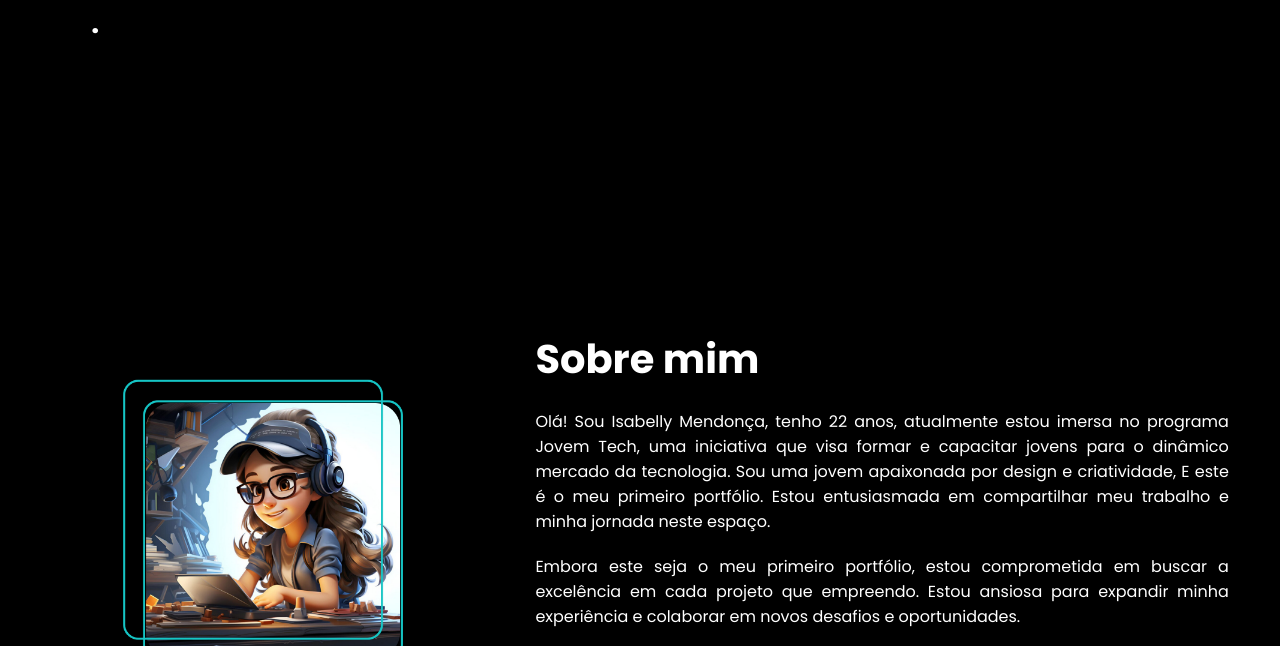
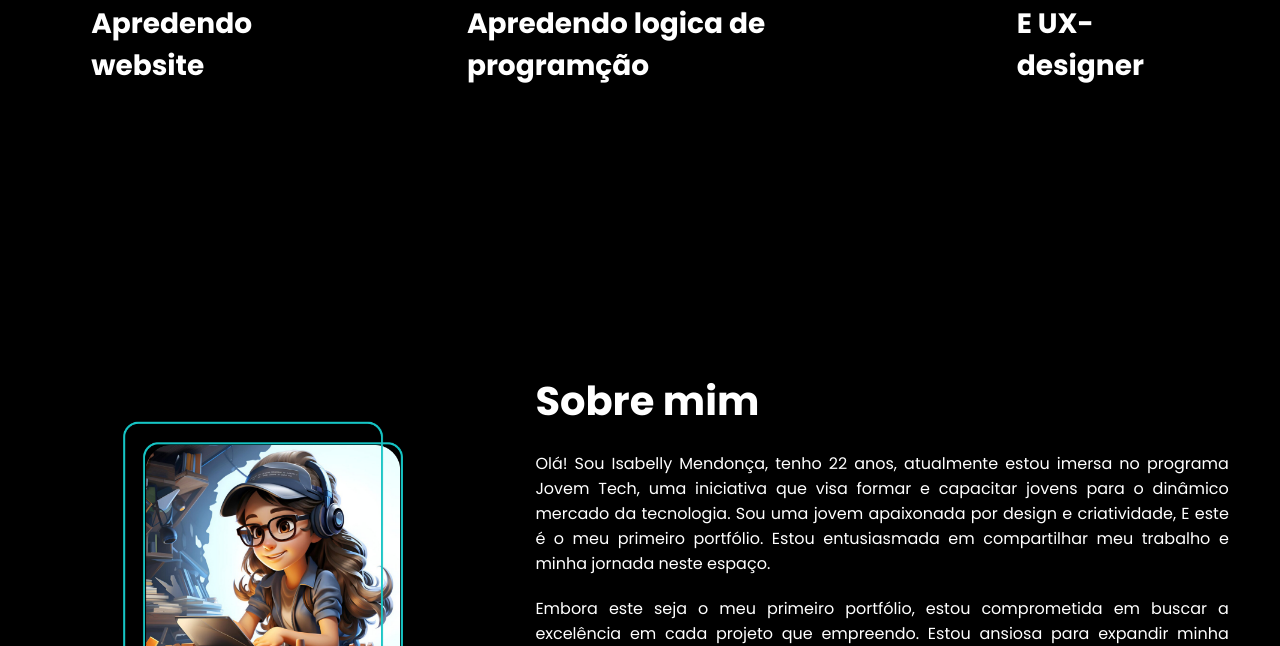
Before and after one commit to iSABELLYAMS/MEU-PORTFOLIO, a plain HTML site: page index.html in a window 1280 px wide. Shown: the part 954-1600 px from the top of the page. Drawn offline with nearby package versions, Linux system fonts and the light colour scheme.

Commit message:
Update index.html

```diff
--- a/index.html
+++ b/index.html
@@ -95,19 +95,19 @@
                 <div class="flex">
                     <div class="especialidades-box">
                         <i class="bi bi-code-square"></i>
-                        <h3>.</h3>
+                        <h3>Apredendo website</h3>
                         <p></p>
                     </div><!--especialidades-box-->
 
                     <div class="especialidades-box">
                         <i class="bi bi-cart"></i>
-                        <h3></h3>
+                        <h3>Apredendo logica de programção</h3>
                         <p></p>
                     </div><!--especialidades-box-->
 
                     <div class="especialidades-box">
                         <i class="bi bi-wordpress"></i>
-                        <h3></h3>
+                        <h3>E UX-designer</h3>
                         <p></p>
                     </div><!--especialidades-box-->
                 </div><!--flex-->
```
